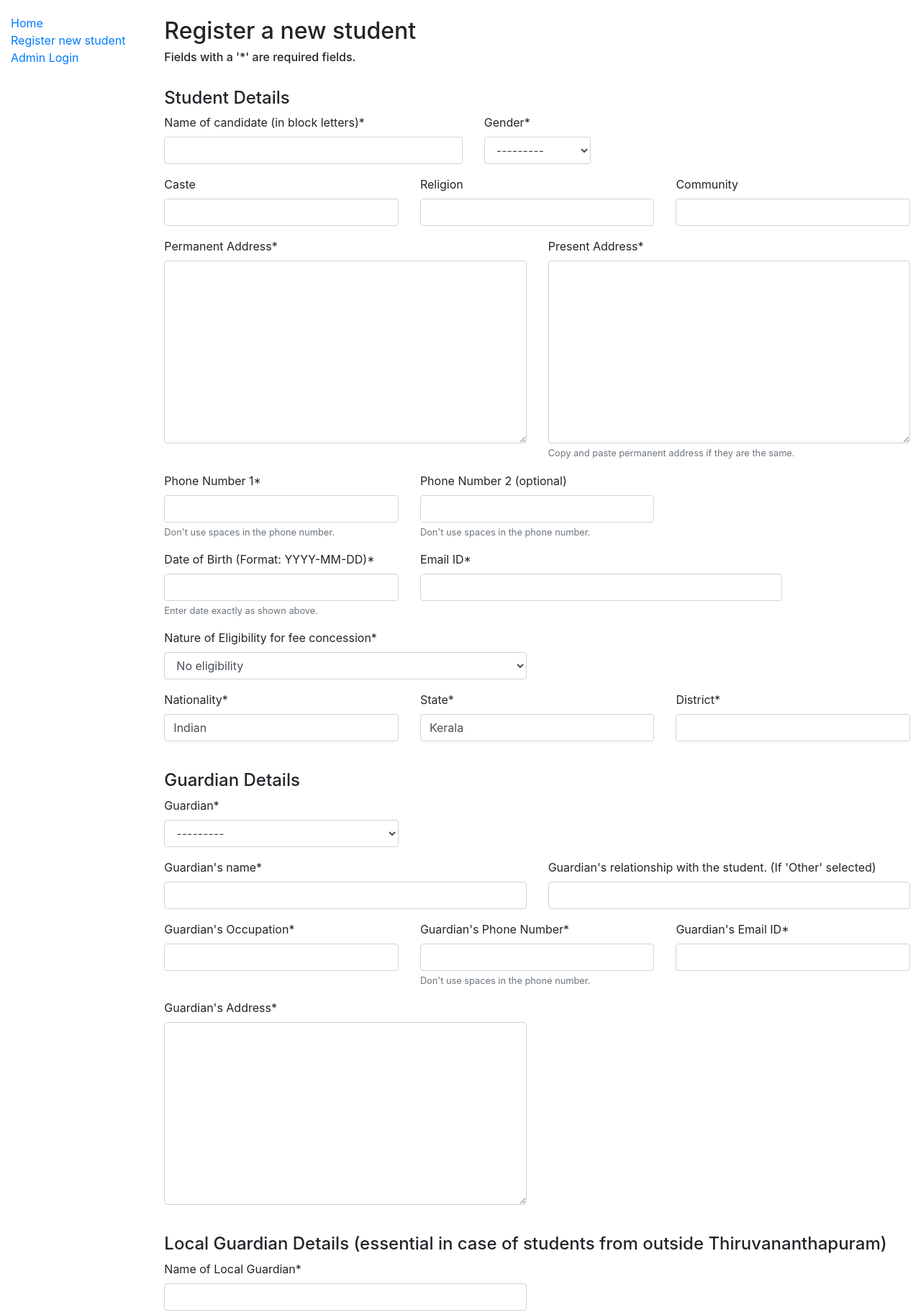
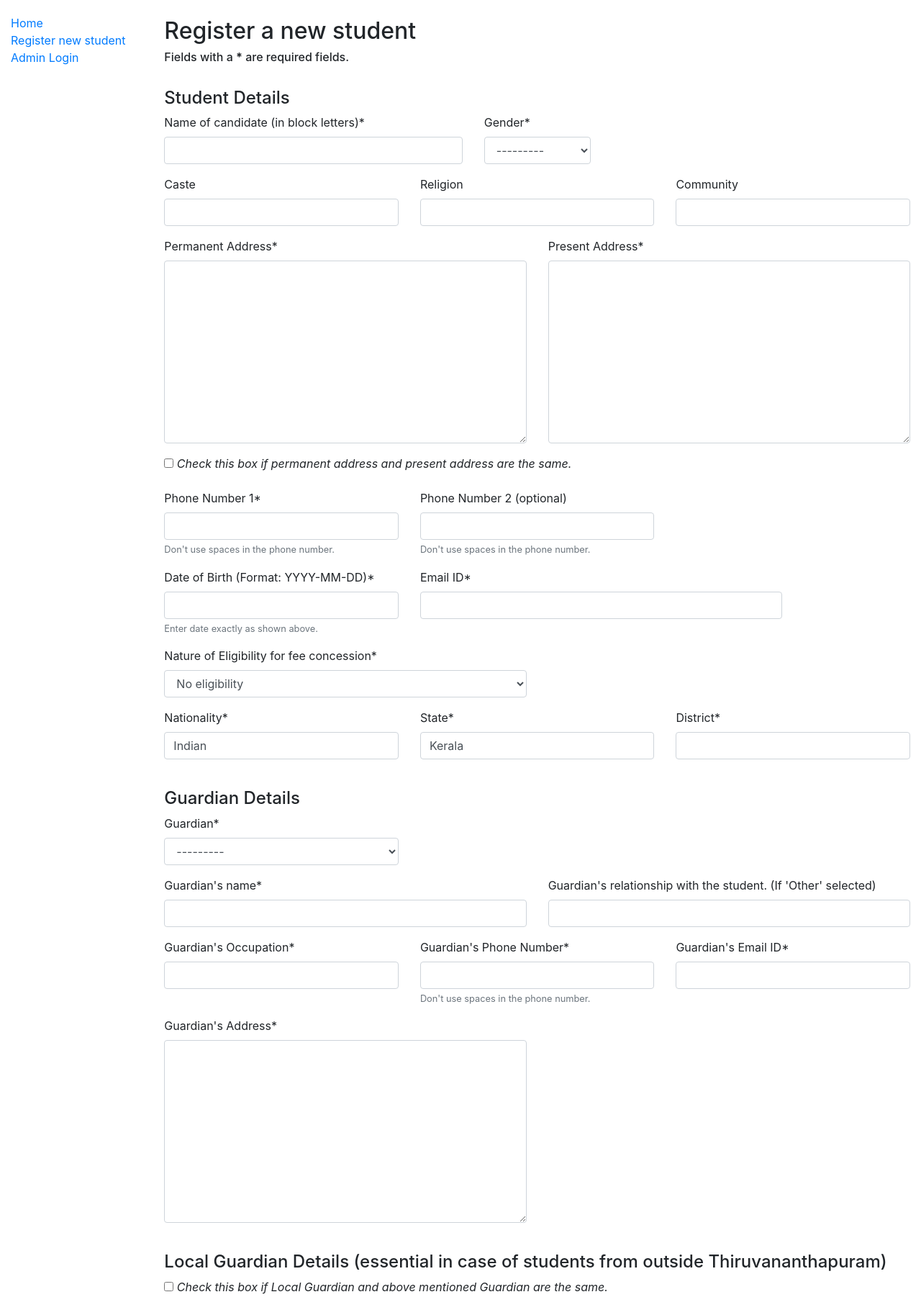
Before and after one commit to ashwintitus14/register, a Django app: page /studreg/new/ in a window 1280 px wide. Shown: the part 82-1909 px from the top of the page at 72% size. Run offline with Django 3.2, Linux system fonts and the light colour scheme; some libraries are stand-ins or nearby versions.

Commit message:
added copying functionality

```diff
--- a/register/studreg/models.py
+++ b/register/studreg/models.py
@@ -23,7 +23,7 @@ class Student(models.Model):
     community = models.CharField('Community', max_length=50, blank=True, null=True)
 
     permanent_address = models.TextField('Permanent Address')
-    present_address = models.TextField('Present Address', help_text='Copy and paste permanent address if they are the same.')
+    present_address = models.TextField('Present Address')
     phone_1 = models.CharField('Phone Number 1', max_length=20, help_text="Don't use spaces in the phone number.")
     phone_2 = models.CharField('Phone Number 2 (optional)', max_length=20, help_text="Don't use spaces in the phone number.", blank=True, null=True)
     email = models.EmailField('Email ID')
@@ -39,7 +39,7 @@ class Student(models.Model):
     concession = models.CharField('Nature of Eligibility for fee concession', max_length=20, choices=CONCESSION_CHOICES, default='No eligibility')
 
     nationality = models.CharField('Nationality', max_length=20, default='Indian')
-    state = models.CharField('State', max_length=30, default='Kerala')
+    state = models.CharField('State', max_length=50, default='Kerala')
     district = models.CharField('District', max_length=50)
 
     GUARDIAN_CHOICES = (
--- a/register/studreg/templates/new.html
+++ b/register/studreg/templates/new.html
@@ -3,9 +3,24 @@
 {% load crispy_forms_tags %}
 
 {% block content %}
+    <script type="text/javascript">
+        function CopyAddress(f) {
+            if(f.sameaddress.checked == true) {
+                f.present_address.value = f.permanent_address.value;
+            }
+        }
+
+        function CopyGuardian(f) {
+            if(f.sameguardian.checked == true) {
+                f.local_guardian_name.value = f.g_name.value;
+                f.local_guardian_address.value = f.g_address.value;
+            }
+        }
+    </script>
+
     <br>
     <h2>Register a new student</h2>
-    <h6>Fields with a '*' are required fields.</h6>
+    <h6>Fields with a <strong>*</strong> are required fields.</h6>
     <br>
 
     <form method="POST"> {% csrf_token %}
@@ -37,6 +52,11 @@
                 {{ form.present_address|as_crispy_field }}
             </div>
         </div>
+
+        <input type="checkbox" name="sameaddress" onclick="CopyAddress(this.form)">
+        <em>Check this box if permanent address and present address are the same.</em>
+        <br><br>
+
         <div class="row">
             <div class="col-4">
                 {{ form.phone_1|as_crispy_field }}
@@ -104,6 +124,9 @@
 
         <br>
         <h4>Local Guardian Details (essential in case of students from outside Thiruvananthapuram)</h4>
+        <input type="checkbox" name="sameguardian" onclick="CopyGuardian(this.form)">
+        <em>Check this box if Local Guardian and above mentioned Guardian are the same.</em>
+        <br><br>
         <div class="row">
             <div class="col-6">
                 {{ form.local_guardian_name|as_crispy_field }}
```
Also changed, not shown: register/studreg/migrations/0008_auto_20190707_0837.py (added), register/studreg/migrations/0009_auto_20190707_2300.py (added), register/studreg/migrations/0010_auto_20190707_2311.py (added).
